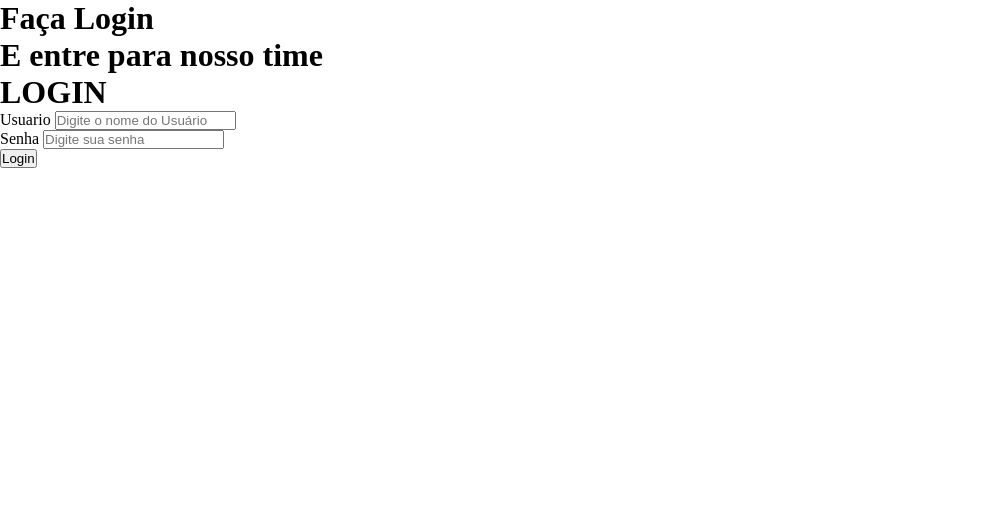
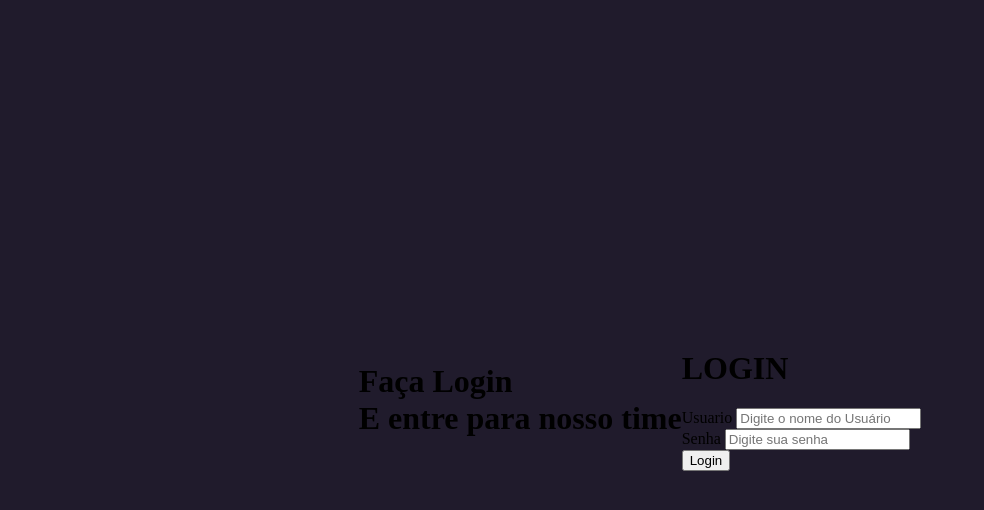
Before and after one commit to rarisondev/Pagina-Login, a plain HTML site: page index.html in a window 1280 px wide. Shown: the whole page, without its empty margins (0-984 px from the left). Drawn offline with Linux system fonts and the light colour scheme.

Commit message:
Update style.css

```diff
--- a/style.css
+++ b/style.css
@@ -1,4 +1,12 @@
-*{
+body{
     margin: 0;
-    padding: 0;
 }
+
+.main{
+    width: 100vw;
+    height: 100vh;
+    background: #201b2c;
+    display: flex;
+    justify-content: center;
+    align-items: center;
+}
```
